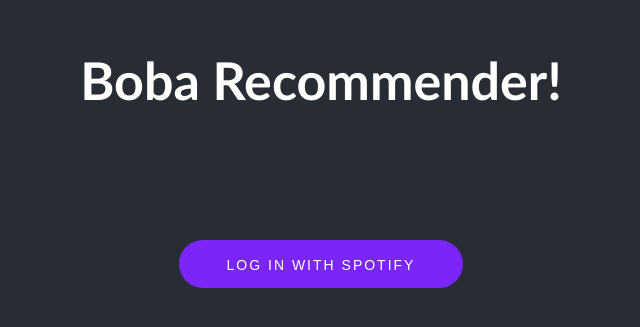
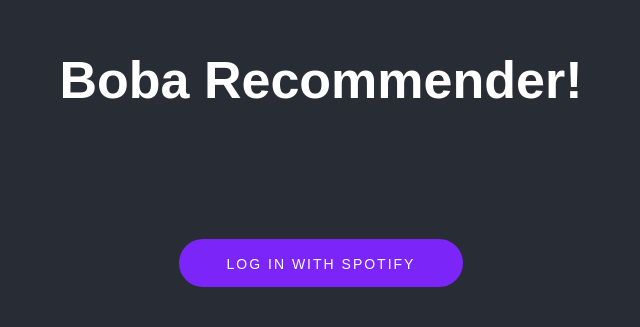
Before and after one commit to jcyalung/bobatify, a React (Create React App) app in the folder frontend/: page / in a window 1280 px wide. Shown: the part 249-576 px from the top of the page, without its empty margins (319-959 px from the left). Built offline with nearby package versions, Linux system fonts and the light colour scheme.

Commit message:
added playlists

```diff
--- a/frontend/src/App.css
+++ b/frontend/src/App.css
@@ -1,6 +1,6 @@
 .App {
   text-align: center;
-  font-family:'Gill Sans', 'Gill Sans MT', Calibri, 'Trebuchet MS', sans-serif;
+  font-family: "Source Sans Pro", sans-serif;
 }
 
 .App-logo {
```
